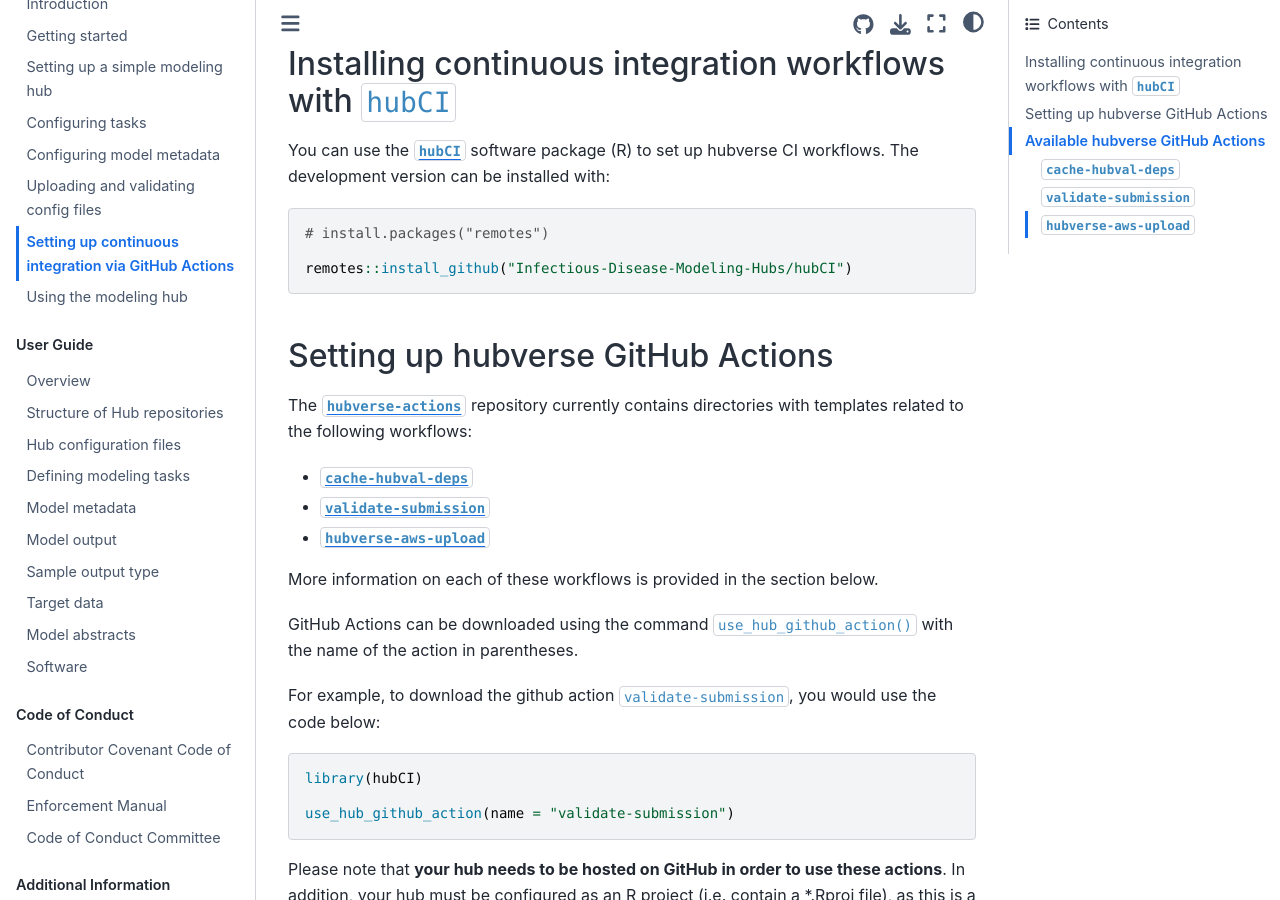
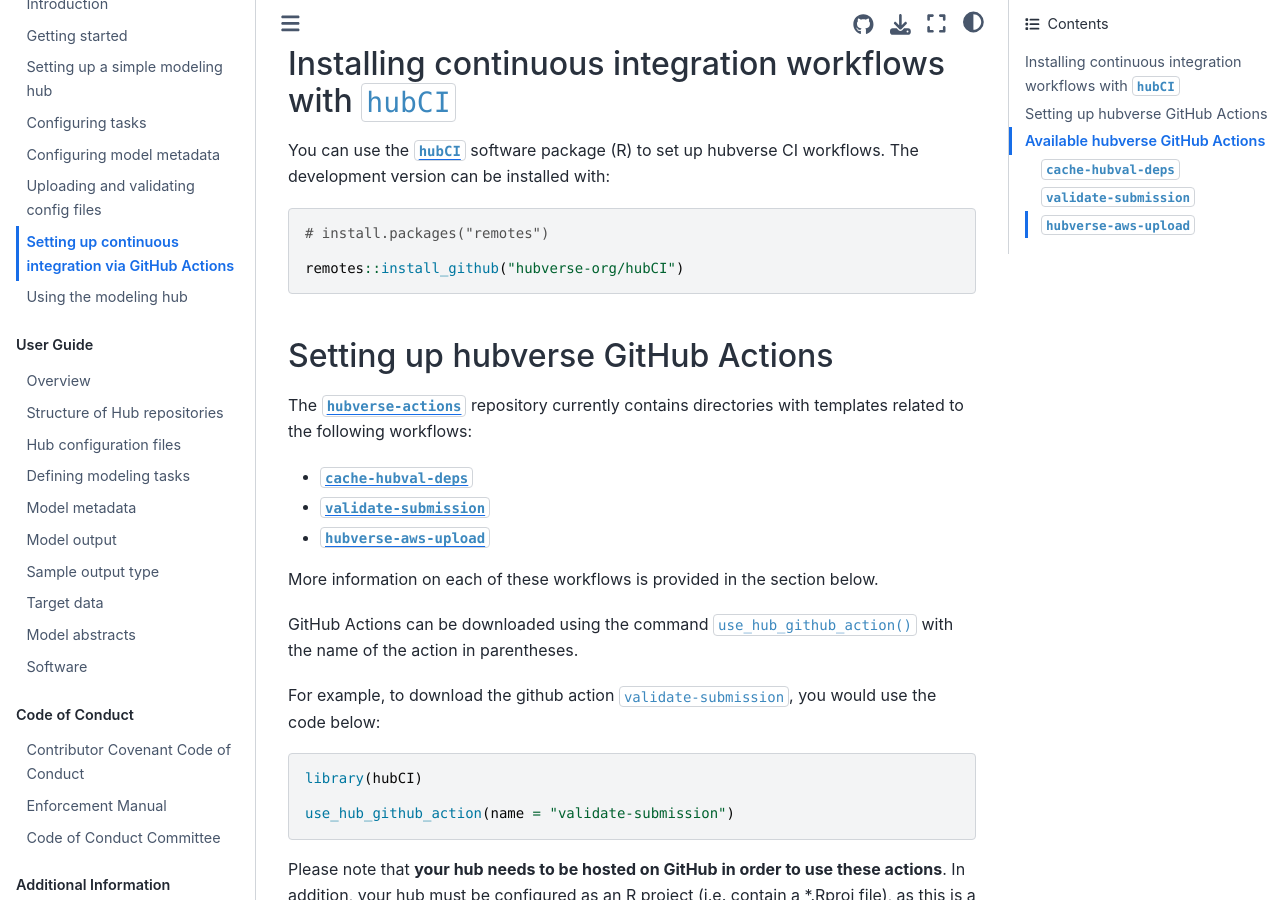
Before and after one commit to hubverse-org/hubDocs, a Sphinx documentation site: the page built from docs/source/quickstart-hub-admin/continuous-integration.md, in a window 1280 px wide and 900 px high, scrolled down 548 px. Built offline with Sphinx 7.4.7 and the Sphinx Book theme 1.1.4, drawn with Linux system fonts in a browser that asks for light colours.

Commit message:
hubverse-org

````diff
--- a/docs/source/quickstart-hub-admin/continuous-integration.md
+++ b/docs/source/quickstart-hub-admin/continuous-integration.md
@@ -8,20 +8,20 @@
 
 
 ## Installing continuous integration workflows with `hubCI`
-You can use the [`hubCI`](https://github.com/Infectious-Disease-Modeling-Hubs/hubCI) software package (R) to set up hubverse CI workflows. The development version can be installed with:
+You can use the [`hubCI`](https://github.com/hubverse-org/hubCI) software package (R) to set up hubverse CI workflows. The development version can be installed with:
 
 ``` r
 # install.packages("remotes")
 
-remotes::install_github("Infectious-Disease-Modeling-Hubs/hubCI")
+remotes::install_github("hubverse-org/hubCI")
 ```
 ## Setting up hubverse GitHub Actions
 
-The [`hubverse-actions`](https://github.com/Infectious-Disease-Modeling-Hubs/hubverse-actions) repository currently contains directories with templates related to the following workflows:
+The [`hubverse-actions`](https://github.com/hubverse-org/hubverse-actions) repository currently contains directories with templates related to the following workflows:
 
-* [`cache-hubval-deps`](https://github.com/Infectious-Disease-Modeling-Hubs/hubverse-actions/tree/main/cache-hubval-deps)
-* [`validate-submission`](https://github.com/Infectious-Disease-Modeling-Hubs/hubverse-actions/tree/main/validate-submission)
-* [`hubverse-aws-upload`](https://github.com/Infectious-Disease-Modeling-Hubs/hubverse-actions/tree/main/hubverse-aws-upload)
+* [`cache-hubval-deps`](https://github.com/hubverse-org/hubverse-actions/tree/main/cache-hubval-deps)
+* [`validate-submission`](https://github.com/hubverse-org/hubverse-actions/tree/main/validate-submission)
+* [`hubverse-aws-upload`](https://github.com/hubverse-org/hubverse-actions/tree/main/hubverse-aws-upload)
 
 More information on each of these workflows is provided in the section below.
 
@@ -39,23 +39,23 @@
 
 ## Available hubverse GitHub Actions
 
-### [`cache-hubval-deps`](https://github.com/Infectious-Disease-Modeling-Hubs/hubverse-actions/tree/main/cache-hubval-deps)
+### [`cache-hubval-deps`](https://github.com/hubverse-org/hubverse-actions/tree/main/cache-hubval-deps)
 This hubverse action downloads the software components that are required for others to work properly (i.e., *dependencies*) in `hubValidations` and stores them on a high-speed storage layer (i.e., *cache*) on the `main` branch. This dependency cache is available to all child branches, including on forks, which speeds up most submission validation workflows.
 
 This action is run on a nightly schedule but can also be triggered by a push to the workflow from the `main` branch.
 
-More information can be found [here](https://github.com/Infectious-Disease-Modeling-Hubs/hubverse-actions/tree/main/cache-hubval-deps).
+More information can be found [here](https://github.com/hubverse-org/hubverse-actions/tree/main/cache-hubval-deps).
 
 
-### [`validate-submission`](https://github.com/Infectious-Disease-Modeling-Hubs/hubverse-actions/tree/main/validate-submission)
+### [`validate-submission`](https://github.com/hubverse-org/hubverse-actions/tree/main/validate-submission)
 This hubverse action installs the `hubValidations` package from GitHub using [pak](https://pak.r-lib.org/) as well as required system dependencies.
 It then performs submission validation checks through the function `hubValidations::validate_pr()`.
 
 The action is triggered by pull requests onto the `main` branch that add or modify files in the `model-output` and/or `model-metadata` directories.
 
-More information can be found [here](https://github.com/Infectious-Disease-Modeling-Hubs/hubverse-actions/tree/main/validate-submission) as well as in the hubValidations vignette on [Validating Pull Requests on GitHub](https://infectious-disease-modeling-hubs.github.io/hubValidations/articles/validate-pr.html).
+More information can be found [here](https://github.com/hubverse-org/hubverse-actions/tree/main/validate-submission) as well as in the hubValidations vignette on [Validating Pull Requests on GitHub](https://hubverse-org.github.io/hubValidations/articles/validate-pr.html).
 
-### [`hubverse-aws-upload`](https://github.com/Infectious-Disease-Modeling-Hubs/hubverse-actions/tree/main/hubverse-aws-upload)
+### [`hubverse-aws-upload`](https://github.com/hubverse-org/hubverse-actions/tree/main/hubverse-aws-upload)
 This action uploads your hub data to hubverse-hosted cloud storage. Currently, the workflow has a single job, `upload`, that pushes data to an Amazon Web Services (AWS) Simple Storage Service (S3) bucket.
 The `upload` job inspects the hub's admin config (`admin.json`) for a `cloud` group. If cloud is enabled (i.e., if `cloud.enabled` is set to `true`), the job:
 * authenticates to the hubverse AWS account
@@ -64,4 +64,4 @@
 
 Before using this action, a member of the hubverse development team will need to "onboard" your hub to AWS.
 
-More information can be found [here](https://github.com/Infectious-Disease-Modeling-Hubs/hubverse-actions/tree/main/hubverse-aws-upload).
+More information can be found [here](https://github.com/hubverse-org/hubverse-actions/tree/main/hubverse-aws-upload).
````
